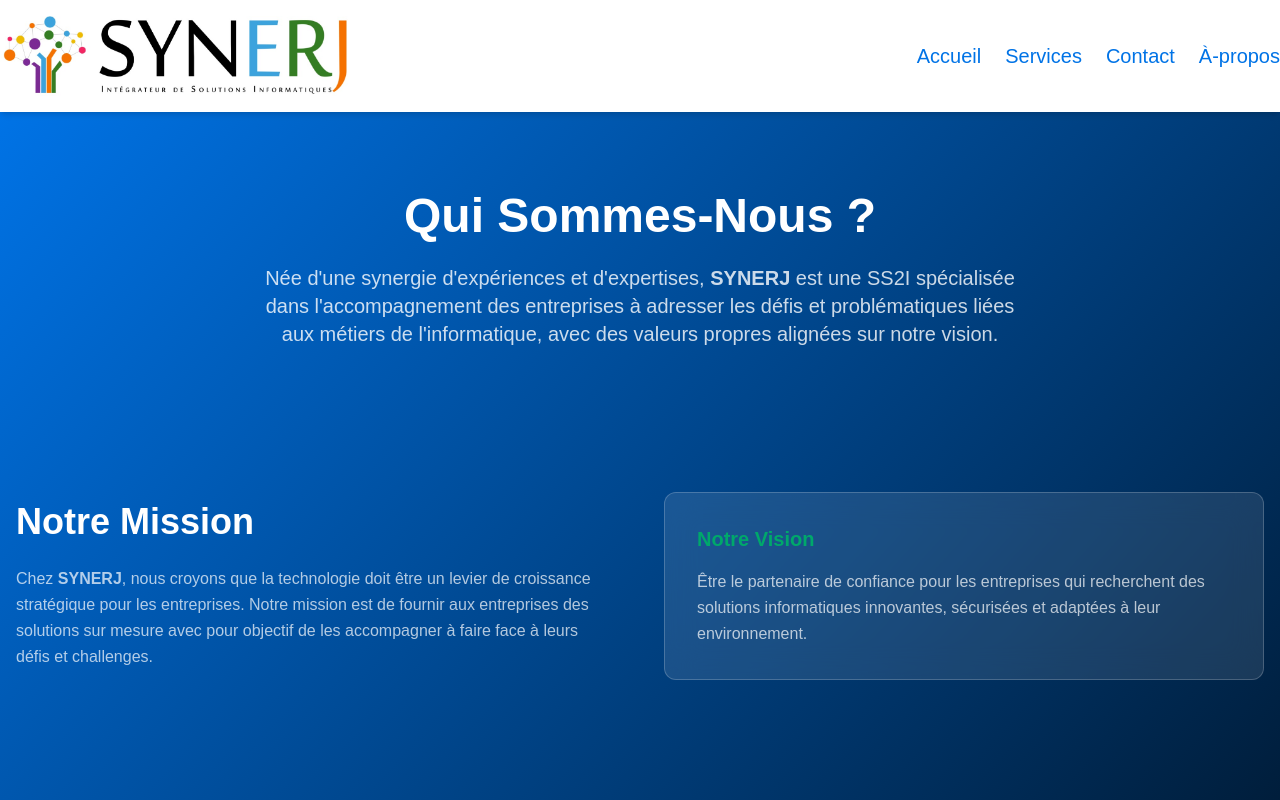
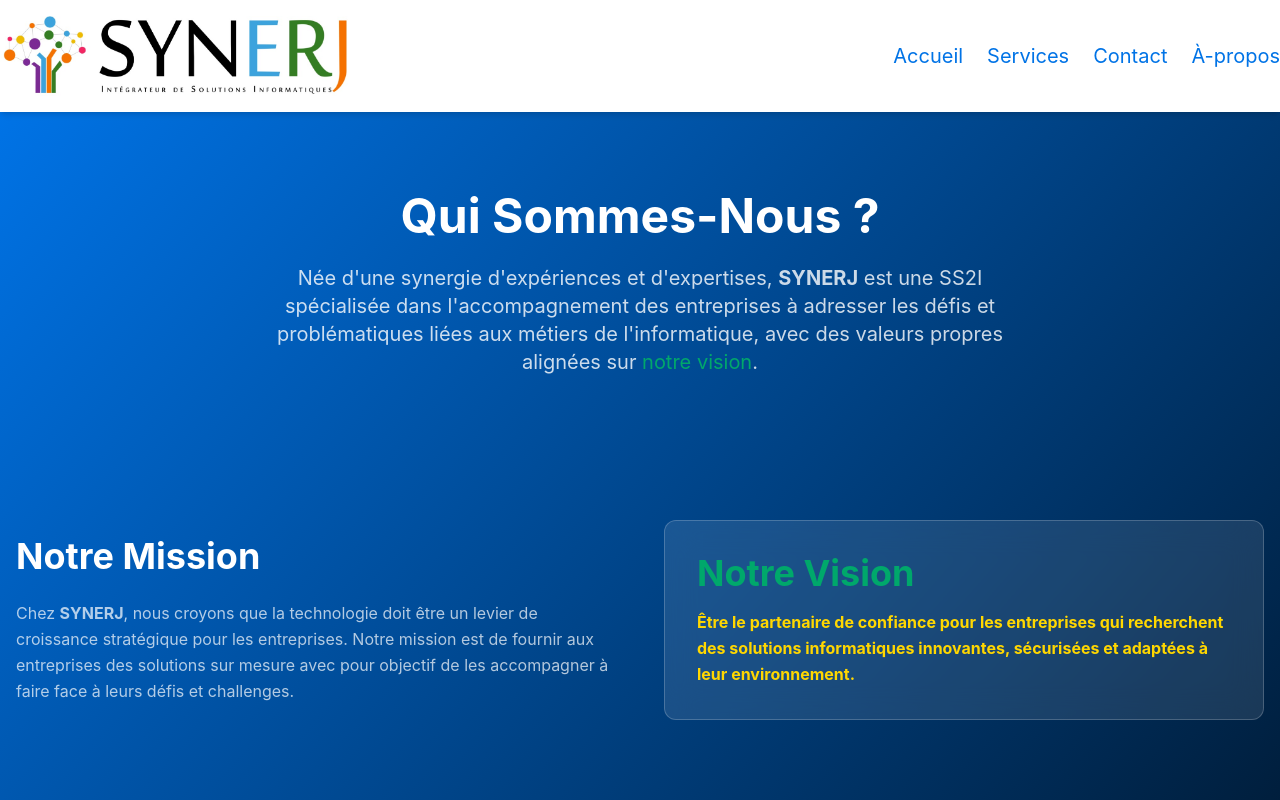
Before and after one commit to andersonkwasi/synerj-expertises, a React (Vite) app: page /about in a window 1280 px wide. Shown: the top 800 px of the page. Built offline with nearby package versions, Linux system fonts and the light colour scheme.

Commit message:
Gestion de la responsibilite

```diff
--- a/package.json
+++ b/package.json
@@ -10,6 +10,7 @@
     "preview": "vite preview"
   },
   "dependencies": {
+    "@fontsource/playfair-display": "^5.1.0",
     "framer-motion": "^11.14.4",
     "lucide-react": "^0.468.0",
     "react": "^18.3.1",
--- a/src/components/Header.tsx
+++ b/src/components/Header.tsx
@@ -4,6 +4,7 @@ import Logo from '../media/logo_synerj.jpeg';
 
 const Header: React.FC = () => {
   const [isServicesOpen, setIsServicesOpen] = useState(false);
+  const [isMenuOpen, setIsMenuOpen] = useState(false); // État pour le menu mobile
   const [delayHide, setDelayHide] = useState<ReturnType<typeof setTimeout> | null>(null);
 
   const handleMouseEnter = () => {
@@ -40,14 +41,45 @@ const Header: React.FC = () => {
             />
           </Link>
         </div>
+
+        {/* Bouton Hamburger pour petits écrans */}
+        <button
+          className="text-neoery-blue focus:outline-none md:hidden"
+          onClick={() => setIsMenuOpen(!isMenuOpen)}
+        >
+          <svg
+            xmlns="http://www.w3.org/2000/svg"
+            className="h-8 w-8"
+            fill="none"
+            viewBox="0 0 24 24"
+            stroke="currentColor"
+          >
+            <path
+              strokeLinecap="round"
+              strokeLinejoin="round"
+              strokeWidth="2"
+              d={isMenuOpen ? "M6 18L18 6M6 6l12 12" : "M4 6h16M4 12h16M4 18h16"}
+            />
+          </svg>
+        </button>
+
         {/* Navigation principale */}
-        <nav className="hidden md:block">
-          <ul className="flex space-x-6 text-xl">
+        <nav
+          className={`${
+            isMenuOpen ? "block" : "hidden"
+          } md:block absolute md:static top-full left-0 w-full bg-white md:w-auto`}
+        >
+          <ul className="flex flex-col md:flex-row md:space-x-6 text-xl p-4 md:p-0">
             <li>
-              <Link to="/" className="hover:text-neoery-orange transition">
+              <Link
+                to="/"
+                className="hover:text-neoery-orange transition block md:inline"
+                onClick={() => setIsMenuOpen(false)}
+              >
                 Accueil
               </Link>
             </li>
+
             {/* Services avec toggle */}
             <li
               className="relative group"
@@ -56,7 +88,7 @@ const Header: React.FC = () => {
             >
               <Link
                 to="/services"
-                className="hover:text-neoery-orange transition"
+                className="hover:text-neoery-orange transition block md:inline"
               >
                 Services
               </Link>
@@ -68,6 +100,7 @@ const Header: React.FC = () => {
                     <Link
                       to="/consulting"
                       className="block px-4 py-2 hover:bg-gray-100 hover:text-neoery-orange transition"
+                      onClick={() => setIsMenuOpen(false)}
                     >
                       Conseil
                     </Link>
@@ -76,6 +109,7 @@ const Header: React.FC = () => {
                     <Link
                       to="/assistance"
                       className="block px-4 py-2 hover:bg-gray-100 hover:text-neoery-orange transition"
+                      onClick={() => setIsMenuOpen(false)}
                     >
                       Assistance Technique
                     </Link>
@@ -84,6 +118,7 @@ const Header: React.FC = () => {
                     <Link
                       to="/engineering"
                       className="block px-4 py-2 hover:bg-gray-100 hover:text-neoery-orange transition"
+                      onClick={() => setIsMenuOpen(false)}
                     >
                       Ingénierie & AMO
                     </Link>
@@ -91,13 +126,22 @@ const Header: React.FC = () => {
                 </ul>
               )}
             </li>
+
             <li>
-              <Link to="/contact" className="hover:text-neoery-orange transition">
+              <Link
+                to="/contact"
+                className="hover:text-neoery-orange transition block md:inline"
+                onClick={() => setIsMenuOpen(false)}
+              >
                 Contact
               </Link>
             </li>
             <li>
-              <Link to="/about" className="hover:text-neoery-orange transition">
+              <Link
+                to="/about"
+                className="hover:text-neoery-orange transition block md:inline"
+                onClick={() => setIsMenuOpen(false)}
+              >
                 À-propos
               </Link>
             </li>
--- a/src/pages/About.tsx
+++ b/src/pages/About.tsx
@@ -29,7 +29,7 @@ const About: React.FC = () => {
           transition={{ delay: 0.3, duration: 0.6 }}
         >
           Née d'une synergie d'expériences et d'expertises, <strong>SYNERJ</strong> est une SS2I spécialisée dans l'accompagnement des entreprises à adresser les défis et problématiques
-          liées aux métiers de l'informatique, avec des valeurs propres alignées sur notre vision.
+          liées aux métiers de l'informatique, avec des valeurs propres alignées sur <a href="#vision" className='text-neoery-green'>notre vision</a>.
         </motion.p>
       </section>
 
@@ -53,8 +53,8 @@ const About: React.FC = () => {
             animate={{ opacity: 1, x: 0 }}
             transition={{ duration: 0.6 }}
           >
-            <h3 className="text-xl font-bold mb-4 text-neoery-green">Notre Vision</h3>
-            <p className="text-white/70 leading-relaxed">
+            <h3 className="#vision text-4xl font-bold mb-4 text-neoery-green">Notre Vision</h3>
+            <p className="text-neoery-gold font-bold leading-relaxed">
               Être le partenaire de confiance pour les entreprises qui recherchent des solutions informatiques innovantes, sécurisées et adaptées à leur environnement.
             </p>
           </motion.div>
--- /dev/null
+++ b/src/styles/global.css
@@ -0,0 +1,4 @@
+/* Base styles */
+@tailwind base;
+@tailwind components;
+@tailwind utilities;
--- a/tailwind.config.js
+++ b/tailwind.config.js
@@ -6,13 +6,14 @@ export default {
   theme: {
     extend: {
       colors:{
+        'neoery-gold':"#FFD700",
         'neoery-black': '#000000',
         'neoery-blue': '#0073E6',
         'neoery-green': '#00A86B',
         'neoery-orange': '#FF6B35'
       },
       fontFamily:{
-        'sans':['Arial', 'sans-serif']
+        sans: ['Inter', 'system-ui', 'sans-serif']
       },
       animation: {
         marquee: "marquee 20s linear infinite",
```
Also changed, not shown: 1 other file (tests, documents, lock files or other folders).
